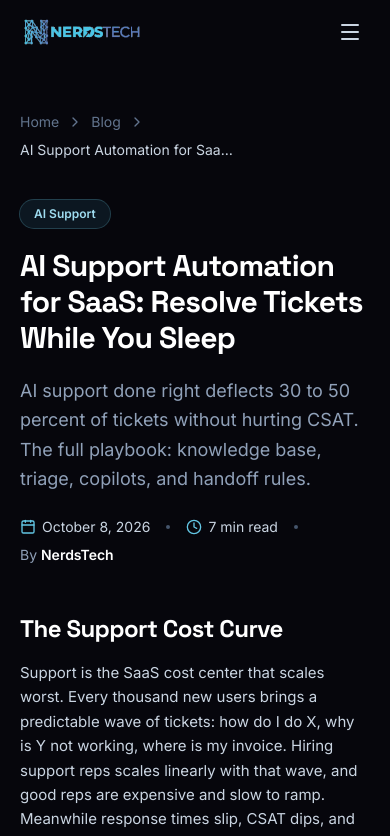
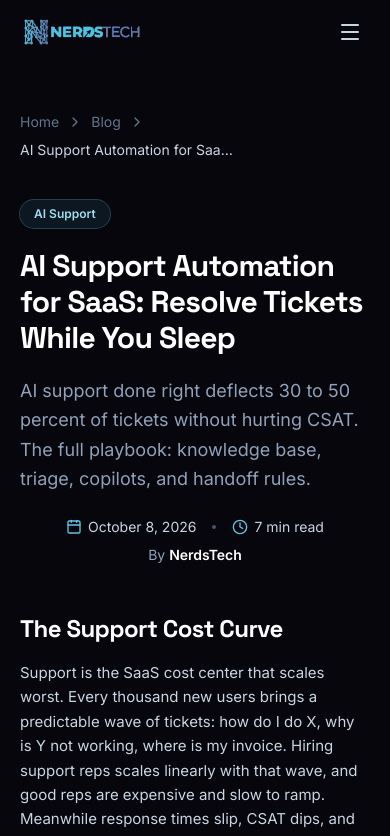
Before and after one commit to charlieboy350/nerds-tech-website, a Next.js app: page /blog/ai-support-automation-saas in a window 390 px wide. Shown: the top 836 px of the page. Built offline with nearby package versions, Linux system fonts and the light colour scheme.

Commit message:
Blog meta: 'By NerdsTech' on its own centered line on mobile

```diff
--- a/src/app/blog/[slug]/page.tsx
+++ b/src/app/blog/[slug]/page.tsx
@@ -122,7 +122,8 @@ export default async function BlogPostPage({
           <p className="mt-5 text-lg leading-relaxed text-slate-400">{post.excerpt}</p>
         </Reveal>
         <Reveal delay={0.2}>
-          <div className="mt-6 flex flex-wrap items-center gap-x-4 gap-y-2 text-sm">
+          <div className="mt-6 flex flex-col items-center gap-2 text-sm sm:flex-row sm:flex-wrap sm:justify-start sm:gap-x-4 sm:gap-y-2">
+            <div className="flex items-center gap-x-4">
               <span className="inline-flex items-center gap-1.5 text-slate-300">
                 <Calendar className="size-4 text-brand-400" />
                 {formatDate(post.date)}
@@ -132,7 +133,8 @@ export default async function BlogPostPage({
                 <Clock className="size-4 text-brand-400" />
                 {post.readTime} min read
               </span>
-            <span className="size-1 rounded-full bg-slate-600" aria-hidden="true" />
+            </div>
+            <span className="hidden size-1 rounded-full bg-slate-600 sm:block" aria-hidden="true" />
             <span className="text-slate-400">
               By <span className="font-semibold text-white">{SITE.name}</span>
             </span>
```
Lines whose indentation alone changed are shown as unchanged.
